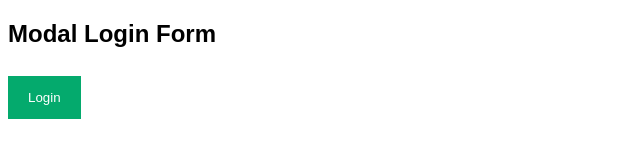
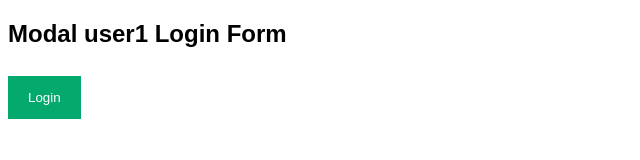
Before and after one commit to saketh2003/project12, a plain HTML site: page index.html in a window 1280 px wide. Shown: the whole page, without its empty margins (0-640 px from the left). Drawn offline with Linux system fonts and the light colour scheme.

Commit message:
user info added into index file

```diff
--- a/index.html
+++ b/index.html
@@ -127,7 +127,7 @@ span.psw {
 </head>
 <body>
 
-<h2>Modal Login Form</h2>
+<h2>Modal user1 Login Form</h2>
 
 <button onclick="document.getElementById('id01').style.display='block'" style="width:auto;">Login</button>
 
```
